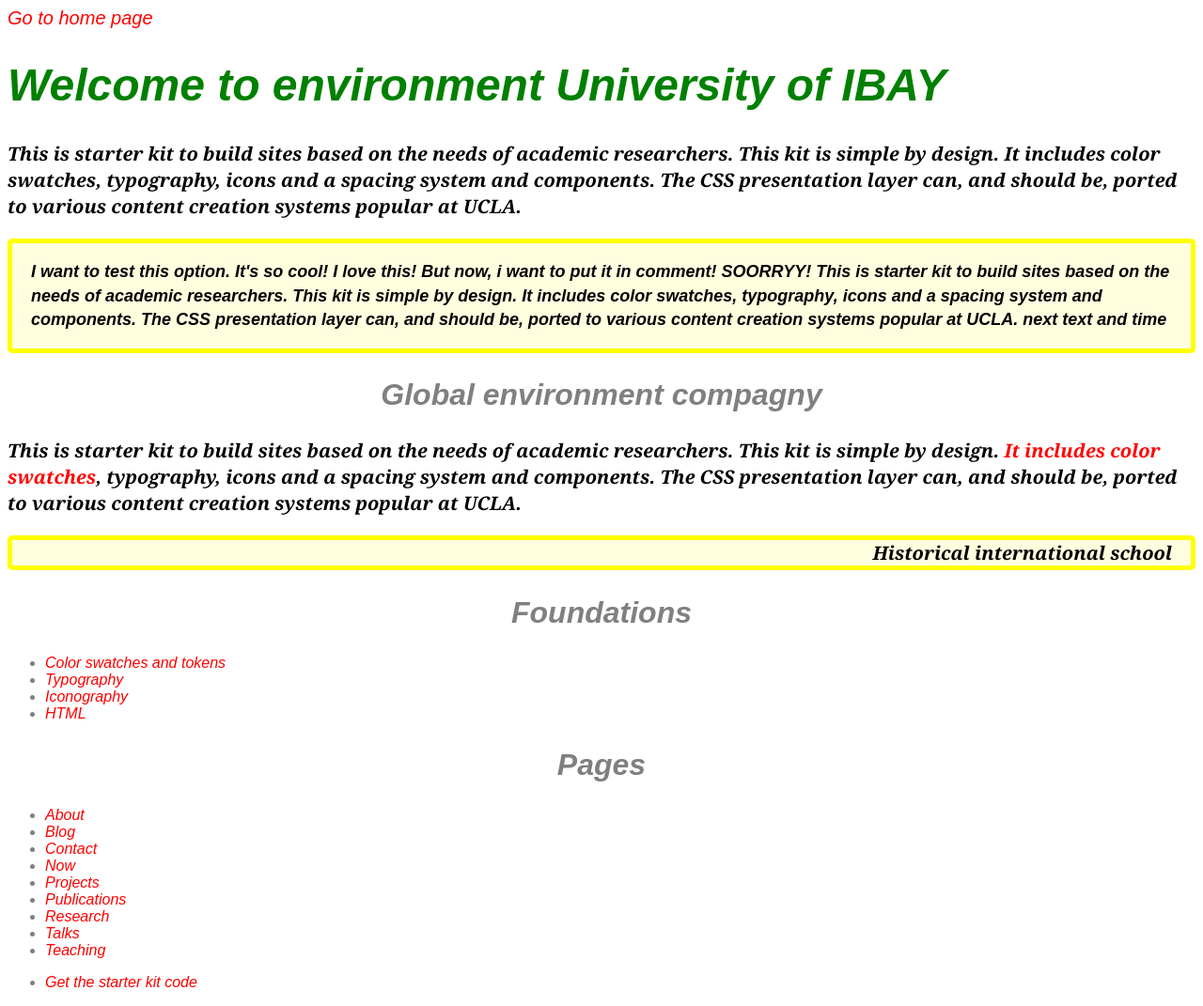
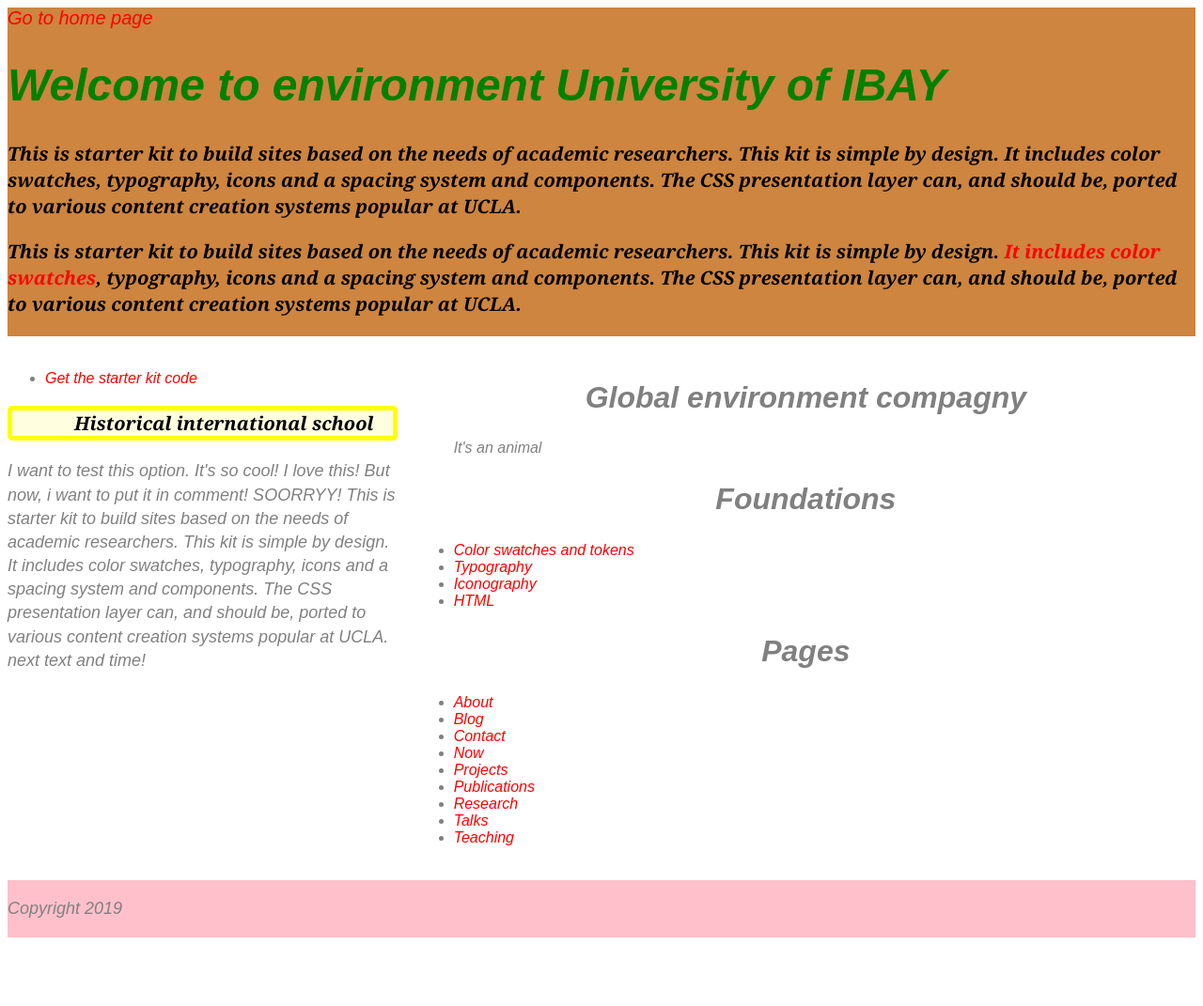
Before and after one commit to lablondasse/lablondasse.github.io, a plain HTML site: page index.html in a window 1280 px wide. Shown: the whole page at 94% size. After the commit the page ends 1006 px from the top, so only its background shows below. Drawn offline with Linux system fonts and the light colour scheme.

Commit message:
actualised 2

```diff
--- a/index.html
+++ b/index.html
@@ -5,13 +5,45 @@
   <head>
     <meta charset="utf-8">
     <meta name="viewport" content="width=device-width, initial-scale=1.0" />
+    <!-- <link rel="stylesheet" href="css\styles.css"> -->
     <style>
+
     body{
       font-family: "arial";
       /* font-family: cambria; */
       color:grey;
       font-style: italic;
+
+      display: grid;
+      grid-template-columns: 1fr 2fr;
+      gap: 20px;
     }
+
+header{
+  grid-column-start: 1;
+  grid-column-end: 3;
+  background-color: peru;
+}
+
+main{
+  grid-column-start: 2;
+  grid-column-end: 3;
+  grid-row-start: 2;
+  grid-row-end: 3;
+}
+
+aside{
+  grid-column-start: 1;
+  grid-column-end: 2;
+  grid-row-start: 2;
+  grid-row-end: 3;
+}
+
+footer{
+  grid-column-start: 1;
+  grid-column-end: 3;
+  background-color: pink;
+}
     h1{
       font-family: Arial;
       color: green;
@@ -85,40 +117,45 @@
       }
 
     </style>
-    <title>Blank site</title>
+    <title>Yaoundé Workshop</title>
   </head>
 
   <body>
     <header>
-      <nav>
+<nav>
         <a href=" ">Go to home page</a>
       </nav>
+      <h1>Welcome to environment<span> University </span> of IBAY </h1>
+      <!-- <title>About | Yaoundé Web Design Workshop</title> -->
       <!-- <h1>Welcome to environment <span>University</span>of</h1> -->
-      <h1>Welcome to environment<span> University </span> of IBAY </h1>
       <!-- <h1>Environmental teach</h1> -->
       <p class="standfirst">This is starter kit to build sites based on the needs of academic researchers.
         This kit is simple by design. It includes color swatches, typography, icons and a spacing system
         and components. The CSS presentation layer can, and should be, ported to various content creation
         systems popular at UCLA.
       </p>
-      <div class="intro">
+      <!-- <div class="intro">
         <p>I want to test this option. It's so cool! I love this! But now, i want to put it
           in comment!
           SOORRYY! This is starter kit to build sites based on the needs of academic researchers.
           This kit is simple by design. It includes color swatches, typography, icons and a spacing system
           and components. The CSS presentation layer can, and should be, ported to various content creation
-          systems popular at UCLA. next text and time
+          systems popular at UCLA. next text and time!
         </p>
-      </div>
-      <h2>Global environment compagny</h2>
+      </div>    -->
       <p class="beginsecond">This is starter kit to build sites based on the needs of academic researchers.
           This kit is simple by design. <a href="">It includes color swatches</a>, typography, icons and a
           spacing system and components. The CSS presentation layer can, and should be, ported to various content creation
           systems popular at UCLA.
       </p>
-      <h3 class="intro">Historical international school</h3>
     </header>
+
     <main>
+        <h2>Global environment compagny</h2>
+      <figure>
+        <!-- <img src="img/chris-charles.jpg" alt="Goris" height="500" width="1200"> -->
+        <figcaption>It's an animal</figcaption>
+      </figure>
         <h2>Foundations</h2>
         <ul>
             <li><a href="color/index.html">Color swatches and tokens</a></li>
@@ -144,11 +181,18 @@
     <aside>
      <ul>
         <li><a href="https://github.com/scottgruber/academic-jumpstart">Get the starter kit code</a></li>
-
       </ul>
+      <h3 class="intro">Historical international school</h3>
+      <p>I want to test this option. It's so cool! I love this! But now, i want to put it
+          in comment!
+          SOORRYY! This is starter kit to build sites based on the needs of academic researchers.
+          This kit is simple by design. It includes color swatches, typography, icons and a spacing system
+          and components. The CSS presentation layer can, and should be, ported to various content creation
+          systems popular at UCLA. next text and time!
+        </p>
     </aside>
     <footer>
-
+        <p>Copyright 2019</p>
     </footer>
   </body>
 
```
Also changed, not shown: 1 other file.
